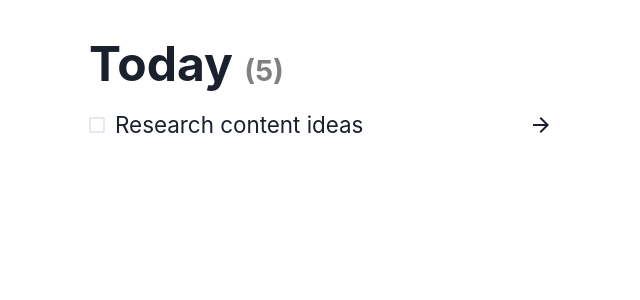
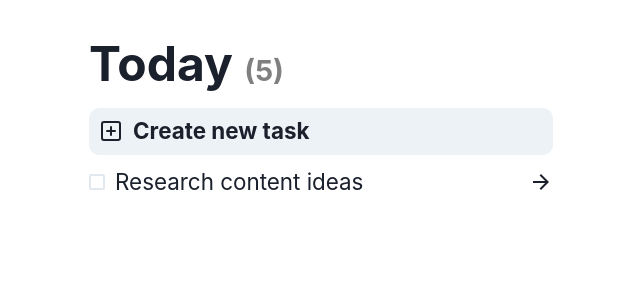
Before and after one commit to hugolgst/testnor-test, a Next.js app in the folder website/: page / in a window 1280 px wide. Shown: the top 300 px of the page, without its empty margins (203-843 px from the left). Built offline with nearby package versions, Linux system fonts and the light colour scheme.

Commit message:
Create button to create tasks

```diff
--- a/website/app/(pages)/page.tsx
+++ b/website/app/(pages)/page.tsx
@@ -2,6 +2,7 @@
 
 import { Flex, Heading, chakra } from '@chakra-ui/react'
 import TaskComponent, { Task } from '@/components/Task'
+import CreateTask from '@/components/Task/CreateTask'
 
 const Page = () => {
   const tasks = [
@@ -37,6 +38,8 @@ const Page = () => {
         direction="column"
         gap="10px"
       >
+        <CreateTask />
+
         {tasks.map((task, i) => (<TaskComponent key={i} task={task} />))}
       </Flex>
     </Flex>
--- /dev/null
+++ b/website/app/components/Task/CreateTask.tsx
@@ -0,0 +1,25 @@
+import { Flex, Heading } from '@chakra-ui/react'
+import { PlusSquareIcon } from '@chakra-ui/icons'
+
+const CreateTask = () => {
+  return <Flex
+    p="10px"
+    gap="10px"
+    backgroundColor="gray.100"
+    cursor="pointer"
+    transition=".3s"
+    _hover={{
+      backgroundColor: 'gray.200'
+    }}
+    alignItems="center"
+    borderRadius="10px"
+  >
+    <PlusSquareIcon w={6} h={6} />
+
+    <Heading fontSize="1.4em">
+      Create new task
+    </Heading>
+  </Flex>
+}
+
+export default CreateTask
--- a/website/app/components/Task/index.tsx
+++ b/website/app/components/Task/index.tsx
@@ -28,7 +28,10 @@ const TaskComponent = ({ task }: TaskProps) => {
 
     <Spacer />
 
-    <ArrowForwardIcon h={6} w={6} />
+    <ArrowForwardIcon
+      cursor="pointer"
+      h={6} w={6}
+    />
   </Flex>
 }
 
```
